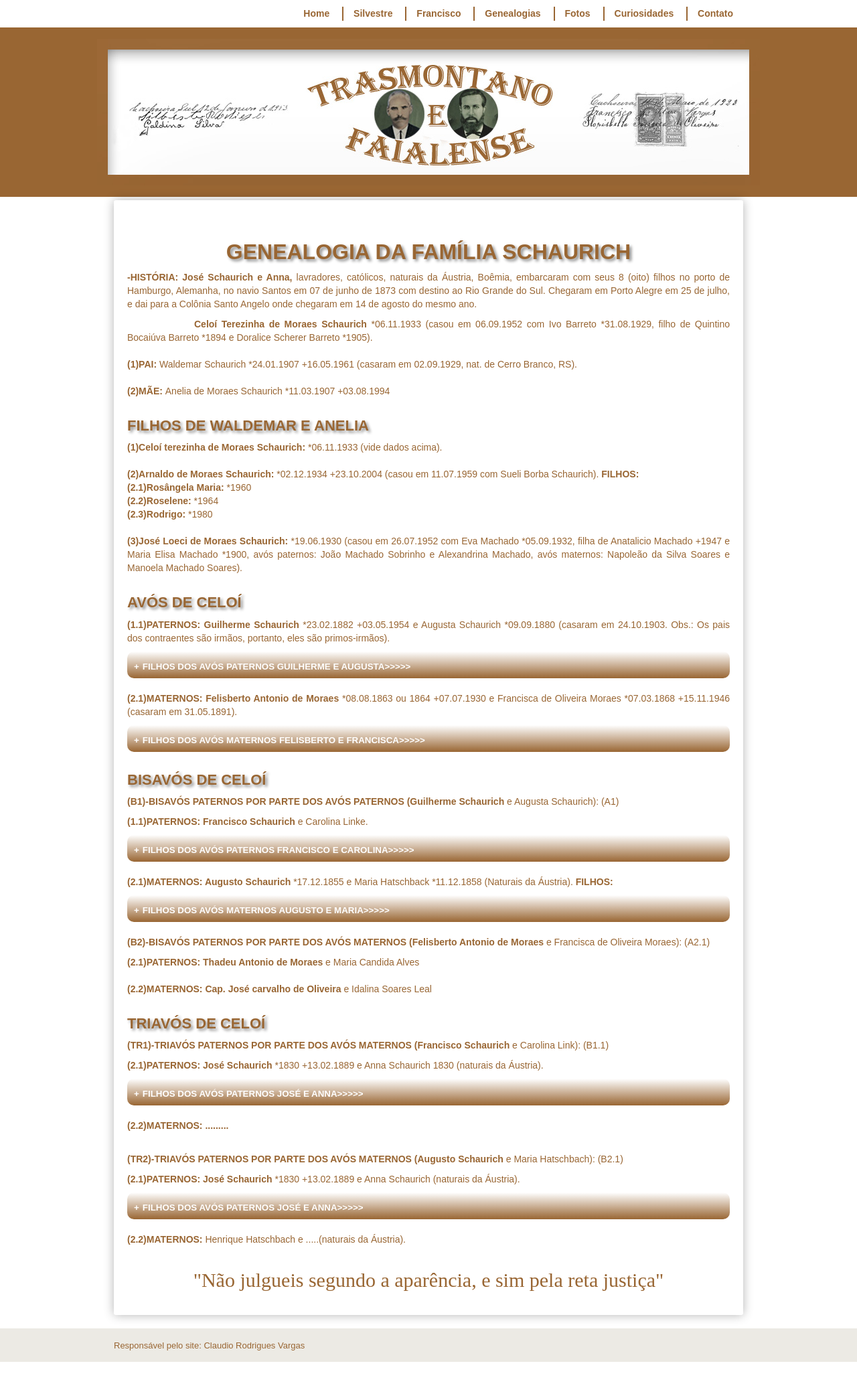
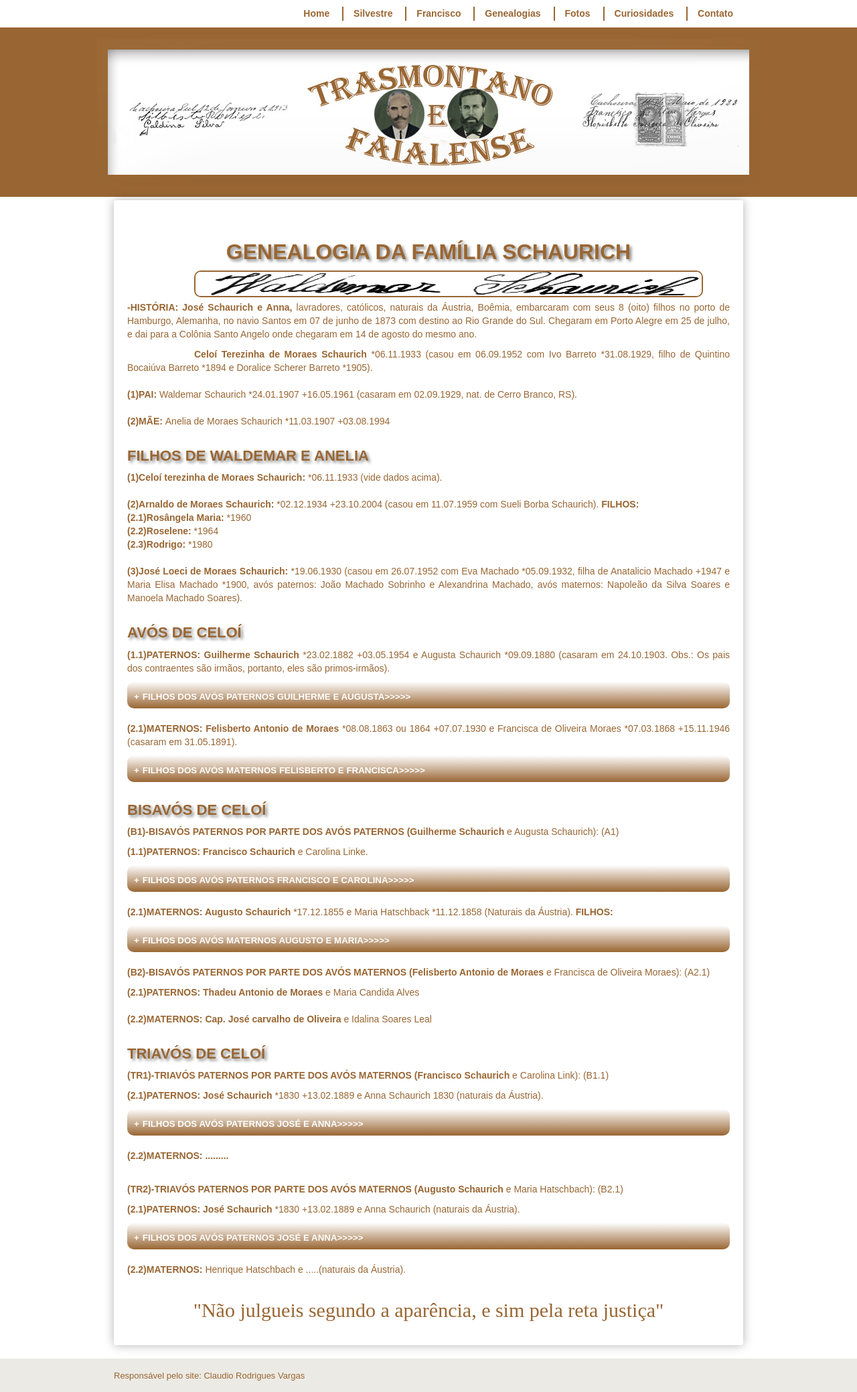
Before and after one commit to claudiovargas1955/claudiovargas1955.github.io, a Jekyll site: the page built from _pages/familia-schaurich.html, in a window 1280 px wide. Shown: the whole page at 67% size. Built offline with Jekyll 4.4.1, drawn with Linux system fonts in a browser that asks for light colours; some web fonts are replaced; before the commit the page ends 2034 px from its top, so only the background shows below that.

Commit message:
Update familia-schaurich.html

```diff
--- a/_pages/familia-schaurich.html
+++ b/_pages/familia-schaurich.html
@@ -95,6 +95,7 @@
 </style>
 
 <h1>GENEALOGIA DA FAMÍLIA SCHAURICH</h1>
+<img class="esq1" style="float:left"; src="/images/waldemar s.jpg" width="760px" height="40px" align="center" title="Assinatura Waldemar Schaurich";/>
 <p><b>-HISTÓRIA:  José Schaurich e Anna,</b> lavradores, católicos, naturais da Áustria, Boêmia, embarcaram com seus 8 (oito) filhos no
 porto de Hamburgo, Alemanha, no navio Santos em 07 de junho de 1873 com destino ao Rio Grande do Sul. Chegaram em Porto Alegre em 25 de
 julho, e dai para a Colônia Santo Angelo onde chegaram em 14 de agosto do mesmo ano.<br>
```
